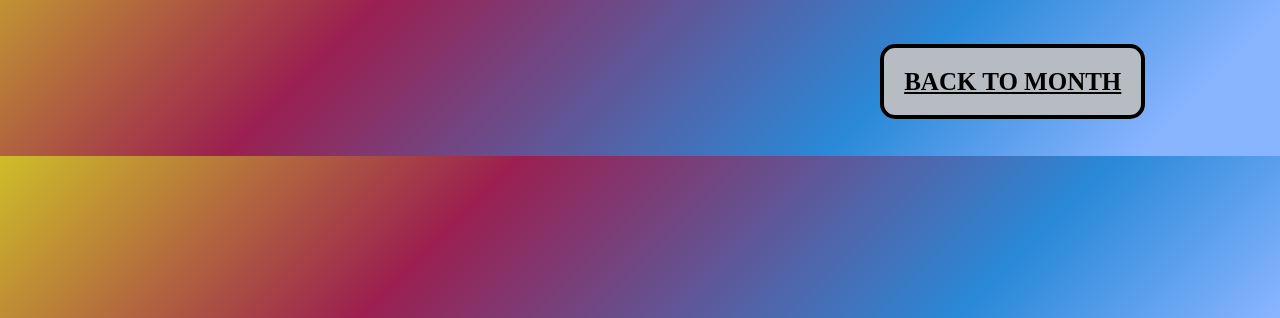
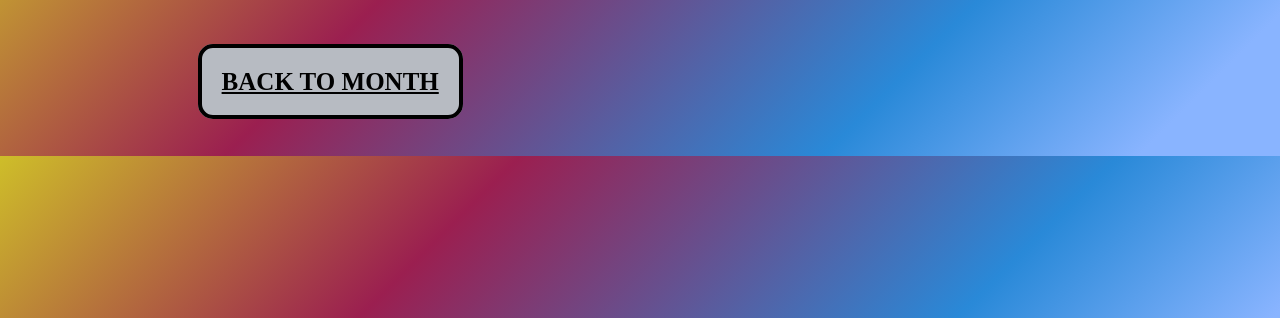
Before and after one commit to Sergiy-Solomka/pyCalendar, a Django app: template calendario/templates/calendario/day.html in a window 1280 px wide. Shown: the part 140-458 px from the top of the page. Run offline with Django 3.2, Linux system fonts and the light colour scheme; the template is opened without the code that fills it, so the values that code supplies are empty.

Commit message:
cambios de diseño back to month

```diff
--- a/calendario/static/calendario/css/day.css
+++ b/calendario/static/calendario/css/day.css
@@ -12,7 +12,7 @@ body {
 	background-size: 100% 100%;
 }
 
-#back_menu{
+#back_to_month{
     font-size: 25px;
     color: black;
     border-Style : solid;
@@ -22,7 +22,7 @@ body {
     border-radius: 15px;
     padding: 20px;
     position: relative;
-    right: -69%;
+    left: 15%;
 }
 
 .date_of_booking{
--- a/calendario/templates/calendario/day.html
+++ b/calendario/templates/calendario/day.html
@@ -16,7 +16,7 @@
     <h1 class="date_of_booking">Date : {{ date }}</h1>
     <h1 class="amount_of_pax">Booked : {{ result }} pax </h1>
     <h1></br>
-        <a id="back_menu" href="{% url 'index' %}">BACK TO MONTH</a>
+        <a id="back_to_month" href="{% url 'index' %}">BACK TO MONTH</a>
         </br>
         </br>
 
@@ -26,7 +26,7 @@
         <div class="times_of_booking">{{ hour|date:"H:i" }}<a class="add_booking" href="{% url 'new_booking' %}"
                                                               onclick="window.open(this.href,'targetWindow','toolbar=no,location=no,status=no,' +
                                    ' menubar=no,scrollbars=yes,resizable=no, height =700, width = 500')
-                                  ;return false;">ADD BOOKING</a></div>
+                                  ;return false;">ADD</a></div>
 
         {% for booking in all_booking_of_day %}
             {% if hour == booking.time %}
```
